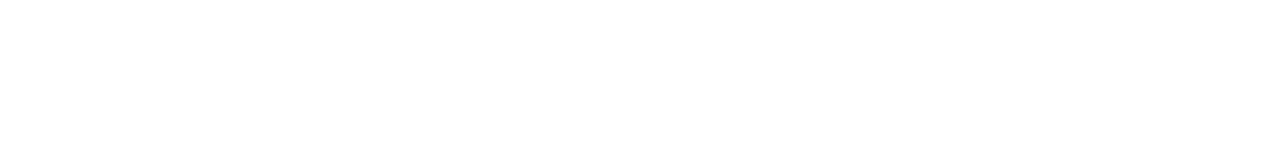
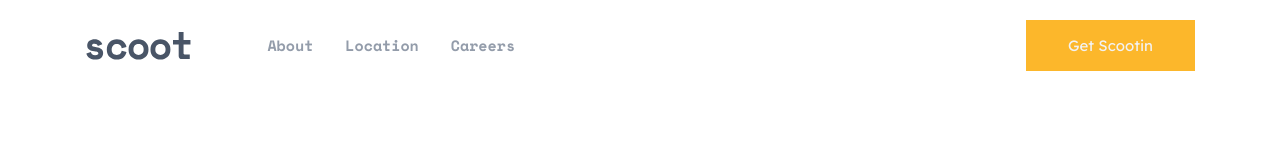
Before and after one commit to shaxzod22/imtihon-2-oy, a plain HTML site: page index.html in a window 1280 px wide. Drawn offline with Linux system fonts and the light colour scheme.

Commit message:
finishing header

```diff
--- a/index.html
+++ b/index.html
@@ -12,7 +12,28 @@
     <header class="header">
         <div class="container header__container">
             <div class="header__wrapper">
+                <a href="./index.html" class="header__logo-link link-opacity">
+                    <img src="./images/header-logo.svg" alt="logo" class="header__logo" width="107" height="28">
+                </a>
 
+                <nav class="header__nav">
+                    <ul class="header__nav-list">
+                        <li class="header__nav-item nav-item">
+                            <a href="#" class="header__nav-item-link header__nav-item-link--active item-link">About</a>
+                        </li>
+
+                        <li class="header__nav-item header__nav-item--active nav-item">
+                            <a href="#" class="header__nav-item-link item-link">Location</a>
+                        </li>
+
+                        <li class="header__nav-item header__nav-item--active nav-item">
+                            <a href="#" class="header__nav-item-link item-link">Careers</a>
+                        </li>
+
+                    </ul>
+
+                    <button class="button header__button">Get Scootin</button>
+                </nav>
             </div>
         </div>
     </header>
--- a/scss/_container.scss
+++ b/scss/_container.scss
@@ -1,5 +1,5 @@
 .container{
-  max-width: 1320px;
+  max-width: 1150px;
   margin: 0 auto;
   padding-top: 20px;
   padding-left: 20px;
--- a/scss/_fonts.scss
+++ b/scss/_fonts.scss
@@ -0,0 +1,21 @@
+@font-face {
+    font-family: 'Space Mono';
+    font-style: normal;
+    font-weight: 400;
+    src: url('../fonts/space-mono-v12-latin-regular.woff2') format('woff2'),
+    url('../fonts/space-mono-v12-latin-regular.woff') format('woff');
+}
+@font-face {
+    font-family: 'Space Mono';
+    font-style: normal;
+    font-weight: 700;
+    src: url('../fonts/space-mono-v12-latin-700.woff2') format('woff2'),
+    url('../fonts/space-mono-v12-latin-700.woff') format('woff');
+}
+@font-face {
+    font-family: 'Lexend Deca';
+    font-style: normal;
+    font-weight: 400;
+    src:url('../fonts/lexend-deca-v17-latin-regular.woff2') format('woff2'),
+    url('../fonts/lexend-deca-v17-latin-regular.woff') format('woff');
+}
--- a/scss/_general.scss
+++ b/scss/_general.scss
@@ -43,9 +43,18 @@ html{
 }
 
 body{
-    padding-left: 20px;
-    padding-top: 20px;
-    padding-right: 20px;
-    font-size: 16px;
+    font-size: 15px;
+    line-height: 25px;
+    font-family: 'Lexend Deca',sans-serif;
+    padding-top: 96px;
+}
 
+.link-opacity{
+    &:hover{
+        opacity: 0.8;
+    }
+
+    &:active{
+        opacity: 0.5;
+    }
 }
--- a/scss/all-block/_header.scss
+++ b/scss/all-block/_header.scss
@@ -0,0 +1,68 @@
+.header {
+    position: fixed;
+    top: 0;
+    left: 0;
+    width: 100%;
+
+    &__wrapper {
+        display: flex;
+        align-items: center;
+        justify-content: space-between;
+    }
+
+    &__logo-link {
+    }
+
+    &__logo {
+        width: 107px;
+        height: 28px;
+    }
+
+    &__nav {
+        display: flex;
+        align-items: center;
+    }
+
+    &__nav-list {
+        margin-right: 511px;
+        display: flex;
+        align-items: center;
+    }
+
+    &__nav-item {
+        & + & {
+            margin-left: 32px;
+        }
+    }
+
+    &__button {
+        text-align: center;
+    }
+}
+
+
+.item-link {
+    font-family: 'Space Mono',monospace;
+    font-weight: 700;
+    color: $dimgrey;
+
+    &:hover{
+        color: $yellow;
+    }
+}
+.button {
+    border: none;
+    background: none;
+    outline: none;
+    background-color: $yellow;
+    padding: 14px 39px;
+    border: 3px solid transparent;
+    color: $back;
+    cursor: pointer;
+
+    &:hover{
+        background-color: $back;
+        border: 3px solid $yellow;
+        color: $yellow;
+    }
+}
--- a/scss/main.scss
+++ b/scss/main.scss
@@ -4,4 +4,5 @@
 @import "./visually-hidden";
 @import "./container";
 @import "./general";
-@import "./all-block/all";
+@import "variables";
+@import "all-block/all";
--- /dev/null
+++ b/scss/variables.scss
@@ -0,0 +1,7 @@
+$yellow:#FCB72B;
+$dark: #495567;
+$dimgrey:#939CAA;
+$lightgrey:#E5ECF4;
+$snow:#F2F5F9;
+$lightyellow:#FFF4DF;
+$back:#F2F2F2;
```
Also changed, not shown: css/main.css, css/variables.css (added), fonts/lexend-deca-v17-latin-regular.woff (added), fonts/lexend-deca-v17-latin-regular.woff2 (added), fonts/space-mono-v12-latin-700.woff (added), fonts/space-mono-v12-latin-700.woff2 (added), fonts/space-mono-v12-latin-regular.woff (added), fonts/space-mono-v12-latin-regular.woff2 (added), images/header-logo.svg (added), 2 other files. Lines whose indentation alone changed are shown as unchanged.
